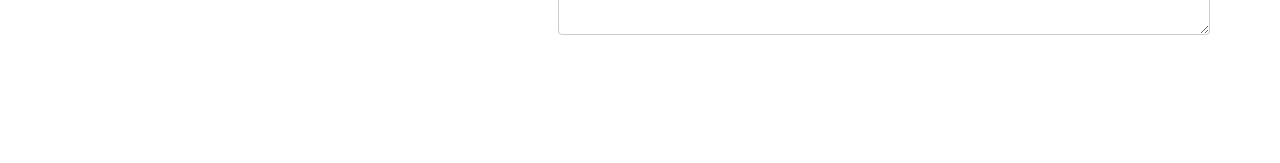
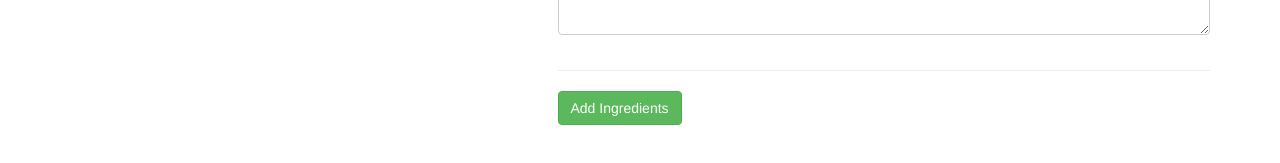
Before and after one commit to Tejas-Khairnar/ng-recipe-shopping-book, an Angular app: page /recipes/new in a window 1280 px wide. Shown: the part 379-542 px from the top of the page. Built offline with nearby package versions, Linux system fonts and the light colour scheme.

Commit message:
Adding new ingredient control in FormArray of reactive form

```diff
--- a/src/app/recipes/recipe-edit/recipe-edit.component.html
+++ b/src/app/recipes/recipe-edit/recipe-edit.component.html
@@ -45,7 +45,7 @@
             <!-- list of ingrediends of recipe -->
             <div class="row">
                 <div class="col-xs-12" formArrayName="ingredients">
-                    <div class="row" *ngFor="let ingredientControl of controls; let i = index" [formGroupName]="i">
+                    <div class="row" *ngFor="let ingredientControl of controls; let i = index" [formGroupName]="i" style="margin-top: 10px;">
                         <!-- ingredient name input field -->
                         <div class="col-xs-8">
                             <input type="text" class="form-control" formControlName="name">
@@ -59,6 +59,13 @@
                             <button class="btn btn-danger">X</button>
                         </div>
                     </div>
+                    <hr>
+                    <!-- button to add new ingredient in FormArray -->
+                    <div class="row">
+                        <div class="col-xs-12">
+                            <button type="button" class="btn btn-success" (click)="onAddIngredient()">Add Ingredients</button>
+                        </div>
+                    </div>
                 </div>
             </div>
         </form>
--- a/src/app/recipes/recipe-edit/recipe-edit.component.ts
+++ b/src/app/recipes/recipe-edit/recipe-edit.component.ts
@@ -83,4 +83,16 @@ export class RecipeEditComponent implements OnInit {
     console.log(this.recipeForm);
   }
 
+  // add new ingredient control to FormArray of ingredients
+  onAddIngredient() {
+    // casting important for angular/typescript
+    (<FormArray>this.recipeForm.get('ingredients')).push(
+      // because ingredient is of FormGroup type
+      new FormGroup({
+        // controls for ingredient
+        'name': new FormControl(),
+        'amount': new FormControl()
+      })
+    );
+  }
 }
```
